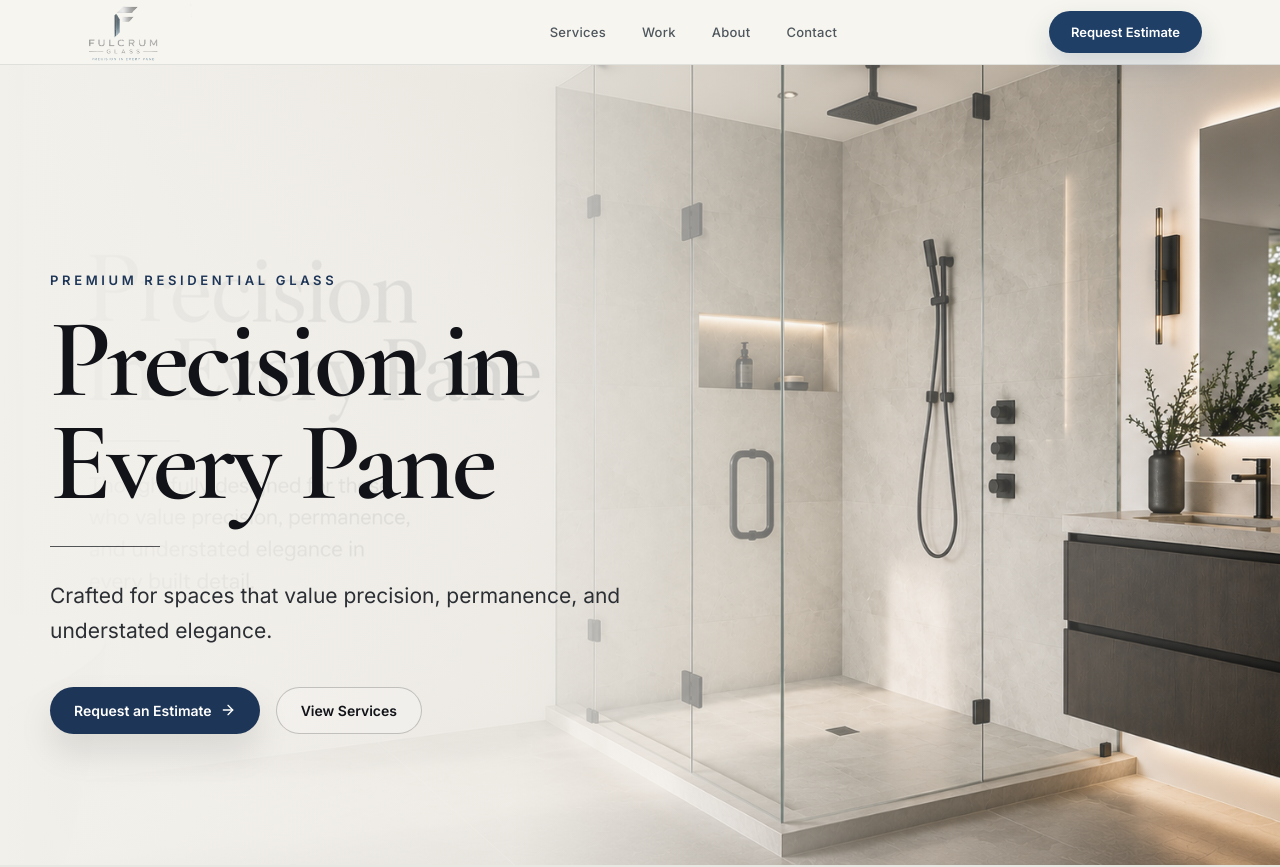
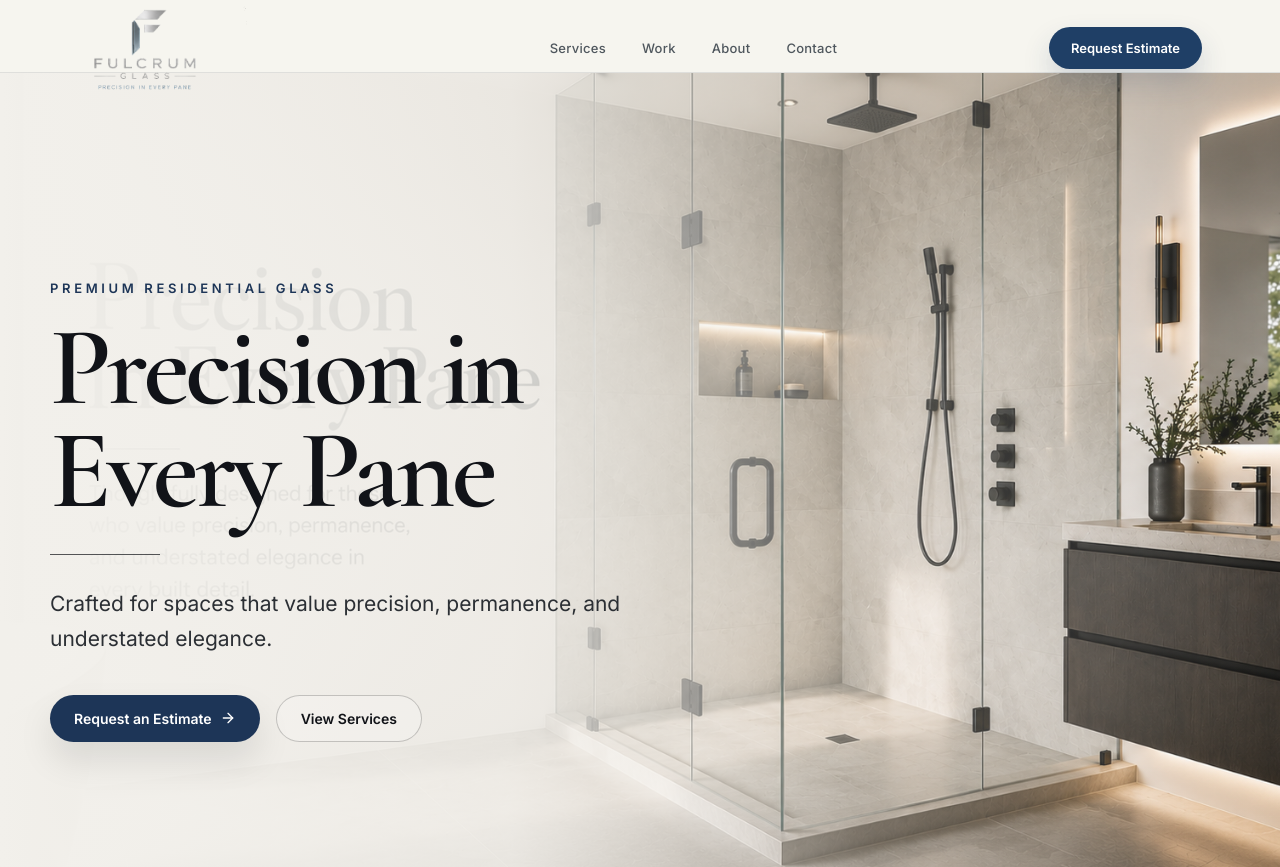
Before and after one commit to James-1942/fulcrum-glass-site, a React (Vite) app: page / in a window 1280 px wide. Shown: the top 867 px of the page. Built offline with nearby package versions, Linux system fonts and the light colour scheme.

Commit message:
Adjust header height and brand image width

```diff
--- a/src/FulcrumHeader.css
+++ b/src/FulcrumHeader.css
@@ -18,7 +18,7 @@
 
 .fg-header-inner {
   max-width: 1180px;
-  height: 64px;
+  height: 72px;
   margin: 0 auto;
   padding: 0 28px;
   display: grid;
@@ -34,7 +34,7 @@
 }
 
 .fg-brand img {
-  width: 125px;
+  width: 185px;
   height: auto;
   display: block;
   object-fit: contain;
```
